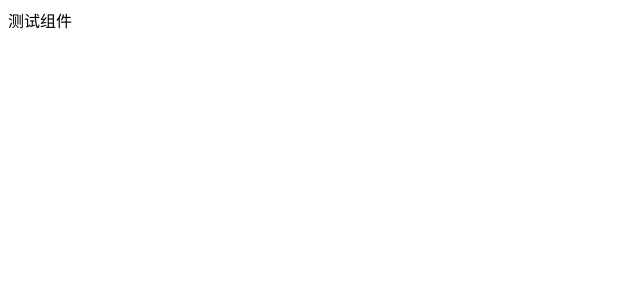
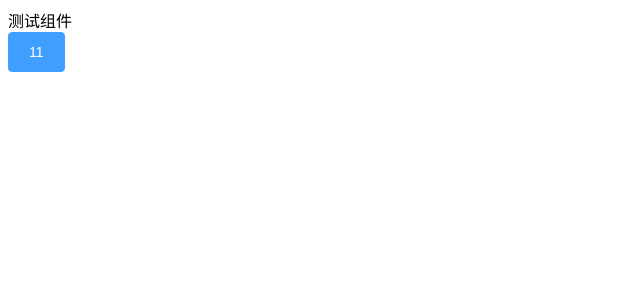
Before and after one commit to s33you/vue3-drag-demo, a Vue app: page / in a window 1280 px wide. Shown: the top 300 px of the page, without its empty margins (0-640 px from the left). Built offline with nearby package versions, Linux system fonts and the light colour scheme.

Commit message:
feat: add element-plus

```diff
--- a/package.json
+++ b/package.json
@@ -7,6 +7,7 @@
   },
   "dependencies": {
     "@vitejs/plugin-vue-jsx": "^1.1.6",
+    "element-plus": "^1.0.2-beta.54",
     "sass": "^1.35.1",
     "vue": "^3.0.5"
   },
--- a/src/App.vue
+++ b/src/App.vue
@@ -1,15 +1,17 @@
 <template>
 <jsx/>
-
+<el-button type="primary">11</el-button>
 </template>
 
 <script lang="ts">
 import { defineComponent, render } from 'vue'
+import {ElButton} from 'element-plus'
 import jsx from '@/components/Jsx.vue'
 export default defineComponent({
   name: 'App',
   components: {
-    jsx
+    jsx,
+    ElButton
   },
 
 })
--- a/src/main.ts
+++ b/src/main.ts
@@ -1,4 +1,5 @@
 import { createApp } from 'vue'
 import App from './App.vue'
+import 'element-plus/lib/theme-chalk/index.css';
 
 createApp(App).mount('#app')
```
Also changed, not shown: 1 other file (tests, documents, lock files or other folders).
